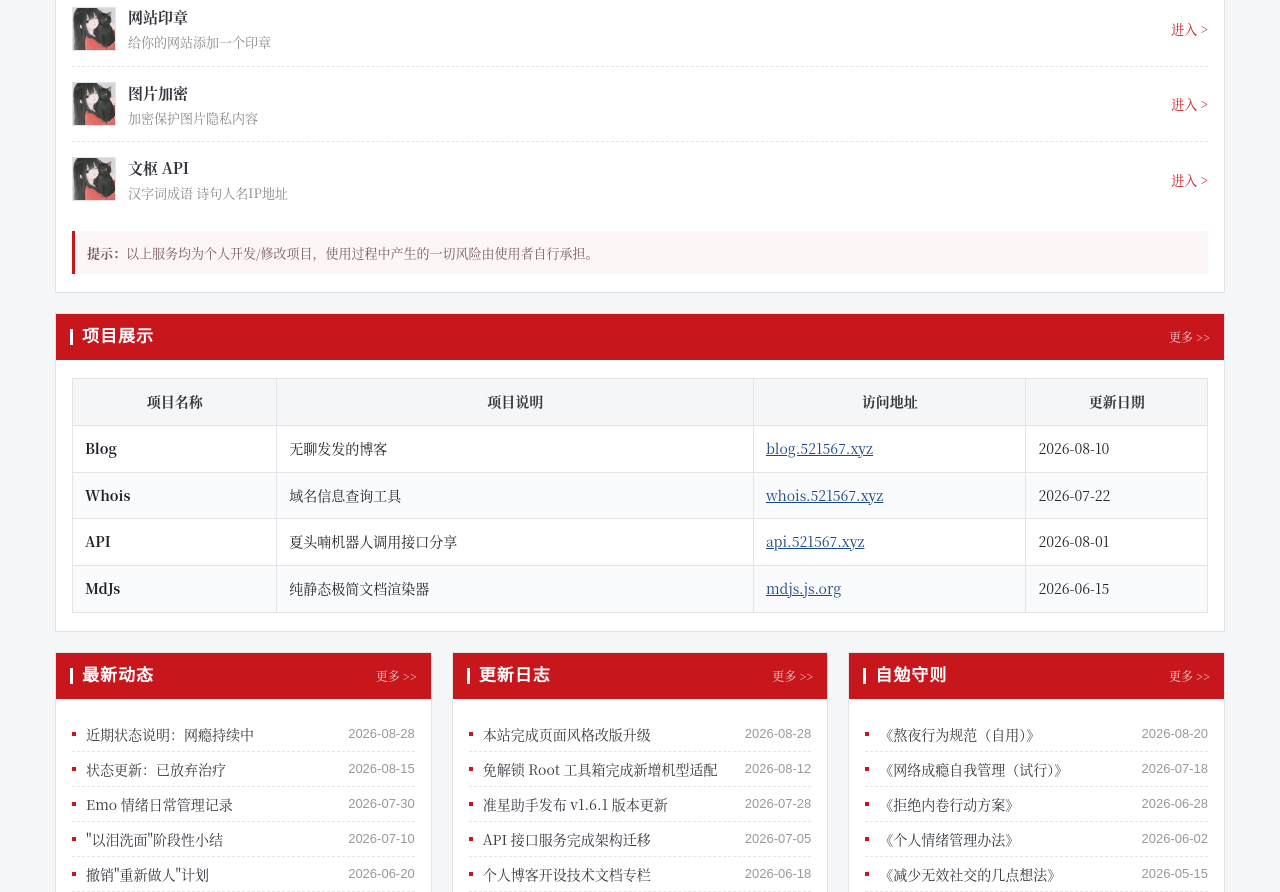
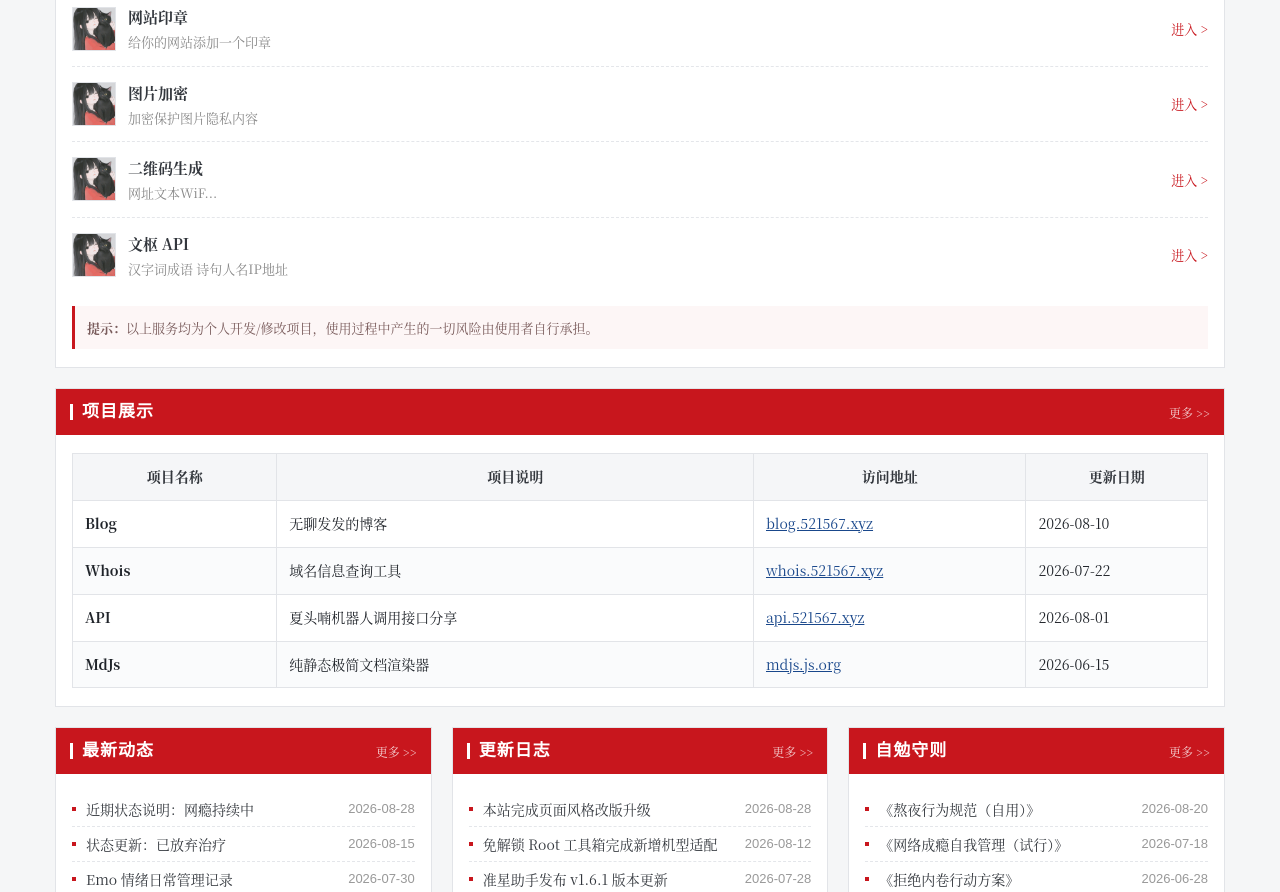
Before and after one commit to xtnu/xtnu.github.io, a plain HTML site: page index.html in a window 1280 px wide. Shown: the part 883-1775 px from the top of the page. Drawn offline with Linux system fonts and the light colour scheme.

Commit message:
Update index.html

```diff
--- a/index.html
+++ b/index.html
@@ -278,6 +278,18 @@
                                 <span class="serv-text">
                                     <span class="serv-name">图片加密</span>
                                     <span class="serv-desc">加密保护图片隐私内容</span>
+                                </span>
+                                <span class="serv-go">进入 &gt;</span>
+                            </a>
+                        </li>
+                        <li>
+                            <a href="./web/qr/index.html">
+                                <span class="serv-icon">
+                                    <img src="./static/img/logo.png" alt="二维码生成">
+                                </span>
+                                <span class="serv-text">
+                                    <span class="serv-name">二维码生成</span>
+                                    <span class="serv-desc">网址文本WiF...</span>
                                 </span>
                                 <span class="serv-go">进入 &gt;</span>
                             </a>
```
